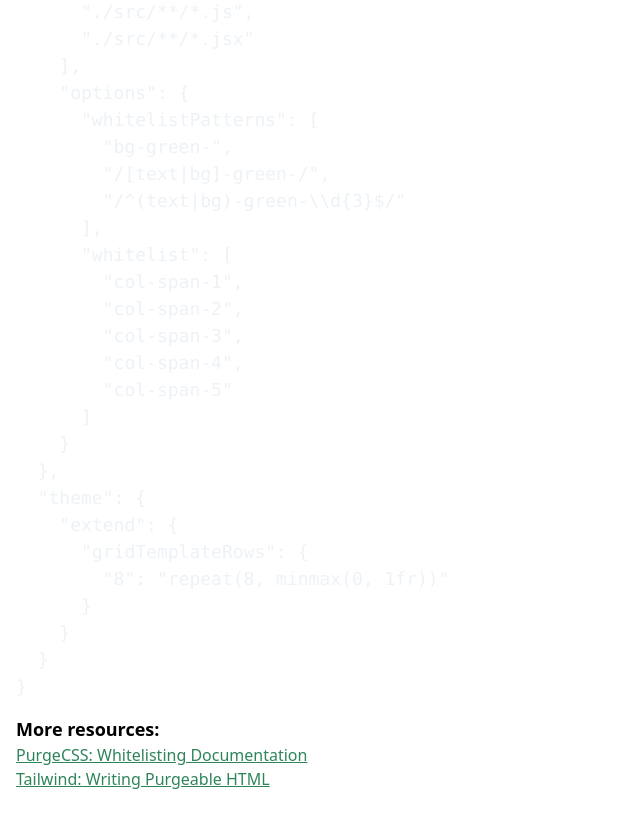
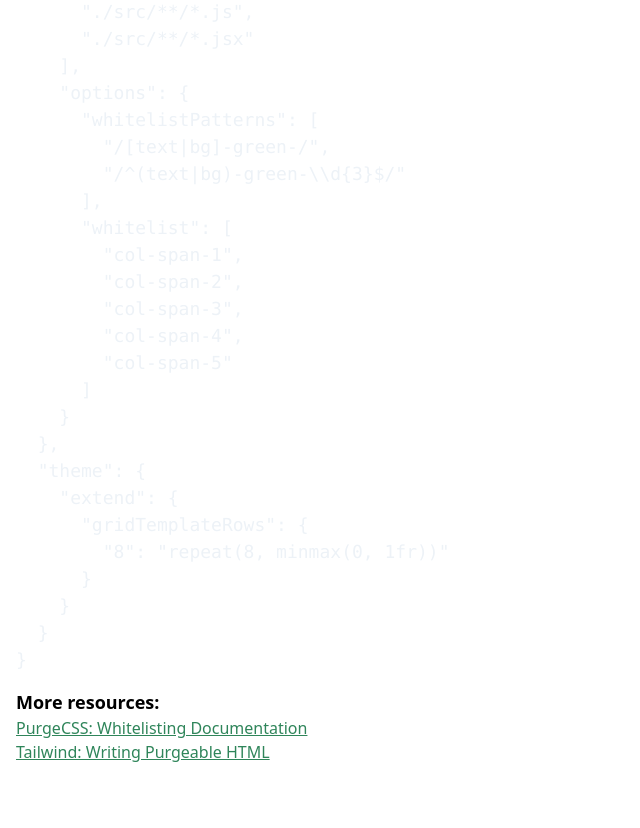
Before and after one commit to nsnyder/tailwind-demo, a Vue app: page / in a window 1280 px wide. Shown: the part 860-1688 px from the top of the page, without its empty margins (0-640 px from the left). Built offline with nearby package versions, Linux system fonts and the light colour scheme.

Commit message:
Fix error with strings in ignore

```diff
--- a/tailwind.config.js
+++ b/tailwind.config.js
@@ -16,7 +16,6 @@ module.exports = {
     // These options are passed through directly to PurgeCSS.
     options: {
       whitelistPatterns: [
-        'bg-green-',
         /[text|bg]-green-/,
         /^(text|bg)-green-\d{3}$/
       ],
```
